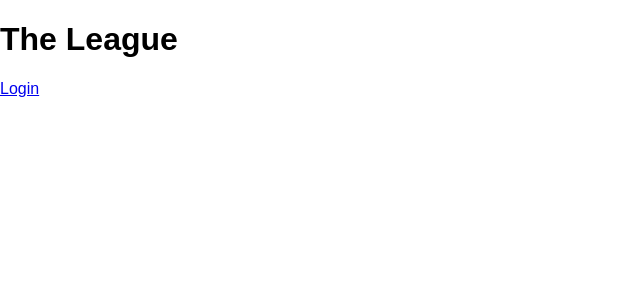
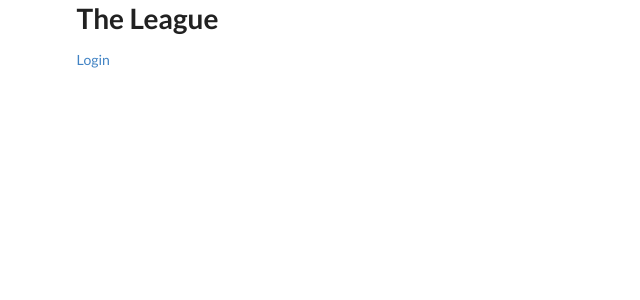
Before and after one commit to mercedesbh/The-League, a React (Create React App) app in the folder the-league-r/: page / in a window 1280 px wide. Shown: the top 300 px of the page, without its empty margins (0-640 px from the left). Built offline with nearby package versions, Linux system fonts and the light colour scheme.

Commit message:
added semantic-ui

```diff
--- a/the-league-r/package.json
+++ b/the-league-r/package.json
@@ -7,7 +7,9 @@
     "react-dom": "^16.4.1",
     "react-router": "^4.3.1",
     "react-router-dom": "^4.3.1",
-    "react-scripts": "1.1.4"
+    "react-scripts": "1.1.4",
+    "semantic-ui-css": "^2.3.3",
+    "semantic-ui-react": "^0.82.0"
   },
   "scripts": {
     "start": "react-scripts start",
--- a/the-league-r/src/App.js
+++ b/the-league-r/src/App.js
@@ -24,7 +24,7 @@
 // }
 
 const App = () => (
-  <div>
+  <div className= "ui container">
     <Route path="/" exact component={HomePage} />
     <Route path="/login" exact component={LoginPage} />
   </div>
--- a/the-league-r/src/index.js
+++ b/the-league-r/src/index.js
@@ -1,7 +1,8 @@
 import React from 'react';
 import ReactDOM from 'react-dom';
 import { BrowserRouter } from 'react-router-dom';
-import './index.css';
+import 'semantic-ui-css/semantic.min.css';
+// import './index.css';
 import App from './App';
 import registerServiceWorker from './registerServiceWorker';
 
```
Also changed, not shown: 1 other file (tests, documents, lock files or other folders).
